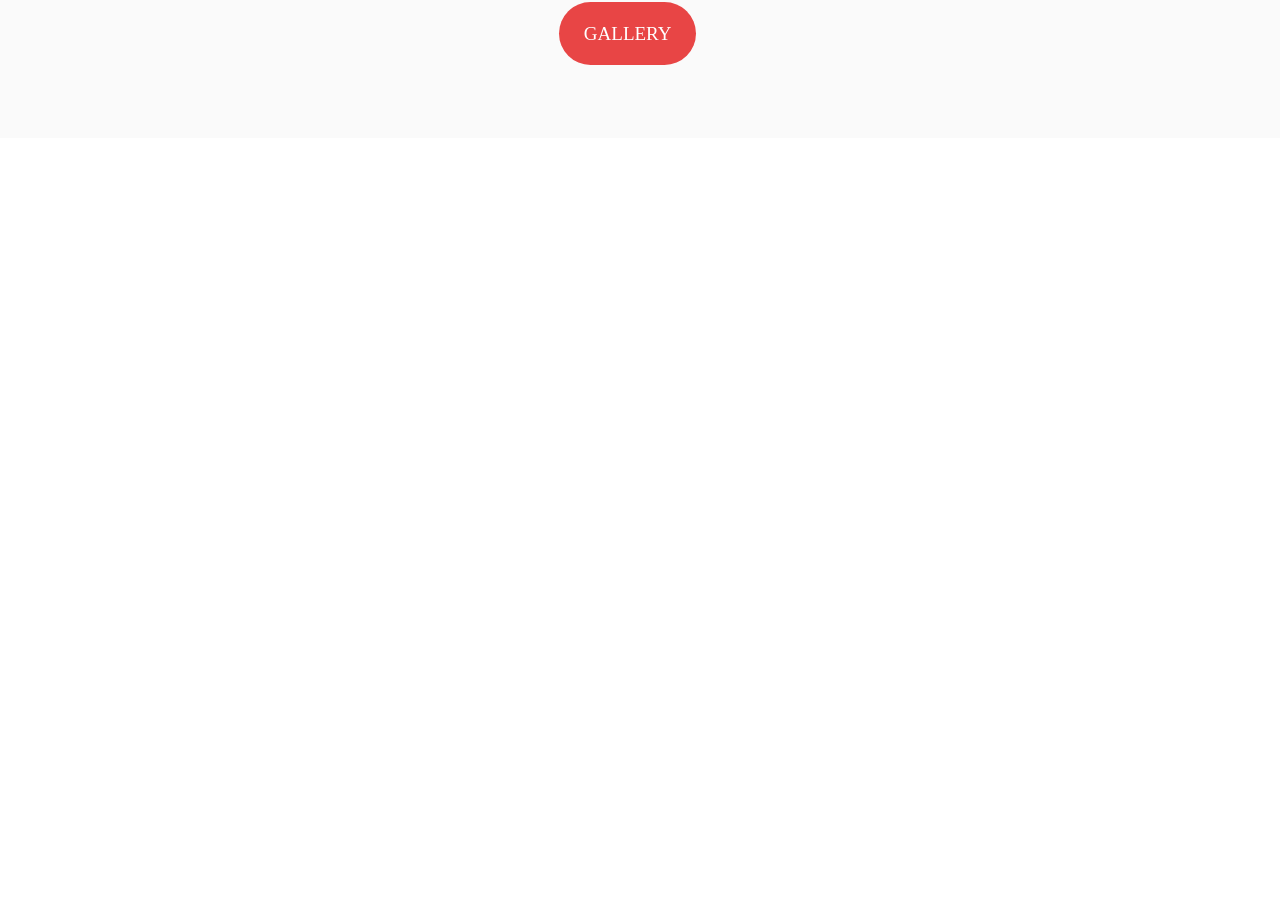
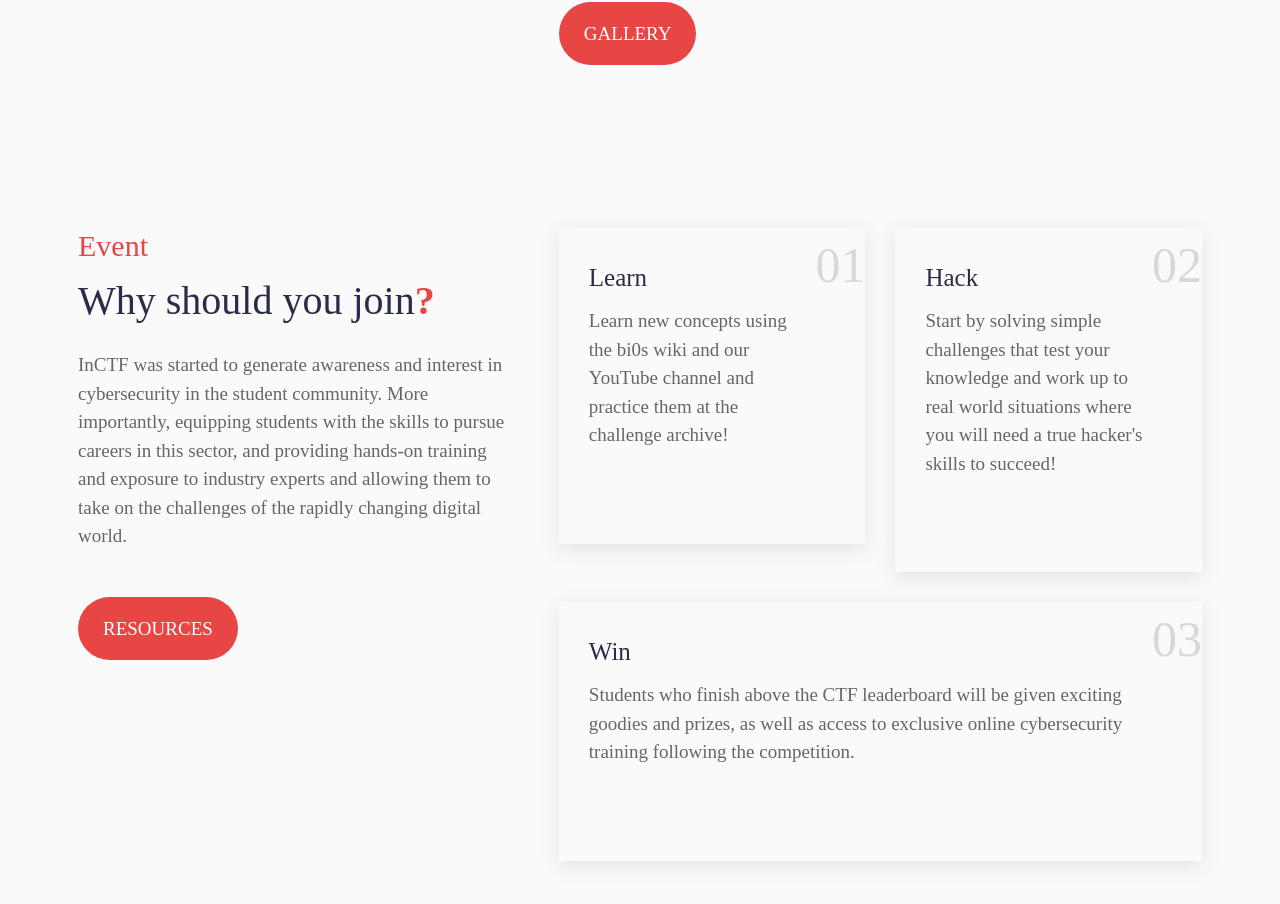
Before and after one commit to Shogil/InCTF-webapp, a React (Create React App) app: page / in a window 1280 px wide. Shown: the part 1263-2167 px from the top of the page. Before the commit the page ends 1401 px from the top, so only its background shows below. Built offline with nearby package versions, Linux system fonts and the light colour scheme.

Commit message:
update the Event page

```diff
--- /dev/null
+++ b/src/Components/Event/Event.js
@@ -0,0 +1,177 @@
+import React from 'react'
+import styled from "@emotion/styled";
+
+const CoverContainer = styled.section`
+    padding: 90px 0;
+    position: relative;
+    background: #fafafa;
+
+`;
+const CoverWrap = styled.div`
+        h4 {
+            font-size: 30px;
+            font-family: bl;
+            color: #e84545;
+        }
+
+        h3 {
+            font-size: 40px;
+            font-family: bb;
+            color: #2a2d48;
+            padding-bottom: 18px;
+            padding-top: 5px;
+        }
+
+        .event-header h3 b {
+            color: #e84545;
+        }
+
+        p {
+            font-size: 19px;
+            color: #666;
+            font-family: br;
+            padding-bottom: 48px;
+            padding-right: 22px;
+        }
+
+        .buttonop {
+            padding: 21px 25px;
+            background: #e84545;
+            border-radius: 50px;
+            font-size: 19px;
+            font-family: bb;
+            color: white;
+            text-transform: uppercase;
+            -webkit-transition: all linear .3s;
+            -o-transition: all linear .3s;
+            transition: all linear .3s;
+        }
+
+        .event-header a:hover {
+            -webkit-box-shadow: 0px 4px 19px 0px #e84545;
+            box-shadow: 0px 4px 19px 0px #e84545;
+        }
+
+        .about-item {
+            padding: 30px;
+            -webkit-box-shadow: 0 5px 20px rgba(0, 0, 0, .1);
+            box-shadow: 0 5px 20px rgba(0, 0, 0, .1);
+            margin-bottom: 30px;
+            position: relative;
+
+        }
+        .about-item2 {
+            padding: 0.75rem 1rem;
+            -webkit-box-shadow: 0 5px 20px rgba(0, 0, 0, .1);
+            box-shadow: 0 5px 20px rgba(0, 0, 0, .1);
+            position: relative;
+            border: 1px;
+            max-width: 100%;
+            align-items: center;
+            justify-content:baseline;
+        }
+
+        .about-item h3 {
+            font-size: 25px;
+            font-family: bb;
+            color: #2a2d48;
+            padding-bottom: 6px;
+        }
+        .about-item2 h3 {
+            font-size: 17px;
+            font-family: bb;
+            color: #2a2d48;
+            padding-bottom: 0px;
+        }
+
+        .about-item p {
+            font-size: 19px;
+            color: #666;
+            font-family: br;
+        }
+        .about-item2 p {
+            font-size: 19px;
+            color: #fff;
+            font-family: br;
+        }
+
+
+        .about-item span {
+            position: absolute;
+            top: 0;
+            right: 0px;
+            font-size: 50px;
+            color: #d8d8d8;
+            font-family: bb;
+            -webkit-transition: all linear .3s;
+            -o-transition: all linear .3s;
+            transition: all linear .3s;
+        }
+        .about-item2 span {
+            position: absolute;
+            top: 0;
+            right: 0px;
+            font-size: 50px;
+            color: #ffffff;
+            font-family: bb;
+            -webkit-transition: all linear .3s;
+            -o-transition: all linear .3s;
+            transition: all linear .3s;
+        }
+        .about-item:hover span {
+            color: #fc7d7d;
+        }
+
+`
+
+function Event() {
+    return (
+        <div>
+                <React.Fragment>
+                    <CoverContainer>
+                      <CoverWrap>
+                        <div className="container  px-2">
+                            <div className="row ">
+                            <div class="col-lg-5 event-header mobile-t-p">
+                                    <h4>Event</h4>
+                                    <h3>Why should you join<b>?</b> </h3>
+                                    <p>InCTF was started to generate awareness and interest in cybersecurity in the student community.  More importantly, equipping students with the skills to pursue careers in this sector, and providing hands-on training and exposure to industry experts and allowing them to take on the challenges of the rapidly changing digital world.</p>
+                                    <a class="buttonop" href="https://wiki.bi0s.in/">RESOURCES</a>
+                                </div>
+                                <div class="col-lg-7">
+                                    <div class="row">
+                                        <div class="col-lg-6 col-sm-6">
+                                            <div class="about-item">
+                                                <span>01</span>
+                                                <h3>Learn</h3>
+                                                <p>Learn new concepts using the bi0s wiki and our YouTube channel and practice them at the challenge archive!</p>
+                                            </div>
+                                        </div>
+                                        <div class="col-lg-6 col-sm-6">
+                                            <div class="about-item">
+                                                <span>02</span>
+                                                <h3>Hack</h3>
+                                                <p>Start by solving simple challenges that test your knowledge and work up to real world situations where you will need a true hacker's skills to succeed!</p>
+                                            </div>
+                                        </div>
+                                        <div class="col-lg-12 col-sm-6">
+                                            <div class="about-item">
+                                                <span>03</span>
+                                                <h3>Win</h3>
+                                                <p>Students who finish above the CTF leaderboard will be given exciting goodies and prizes, as well as access to exclusive online cybersecurity training following the competition.</p>
+                                            </div>
+                                        </div>
+                                    </div>
+                                </div>
+                            </div>
+                        </div>
+                      </CoverWrap>
+                    </CoverContainer>
+                </React.Fragment>
+
+
+        </div>
+    )
+}
+
+export default Event
--- a/src/Pages/Home.js
+++ b/src/Pages/Home.js
@@ -2,6 +2,7 @@
 import Topbar from '../Components/Bars/Topbar'
 import Banner from '../Components/Banner/Banner'
 import About from '../Components/About/About'
+import Event from '../Components/Event/Event'
 
 function Home() {
     return (
@@ -9,6 +10,7 @@
             <Topbar/>
             <Banner/>
             <About/>
+            <Event/>
         </div>
     )
 }
```
Also changed, not shown: src/Components/Event/Event.css (added).
